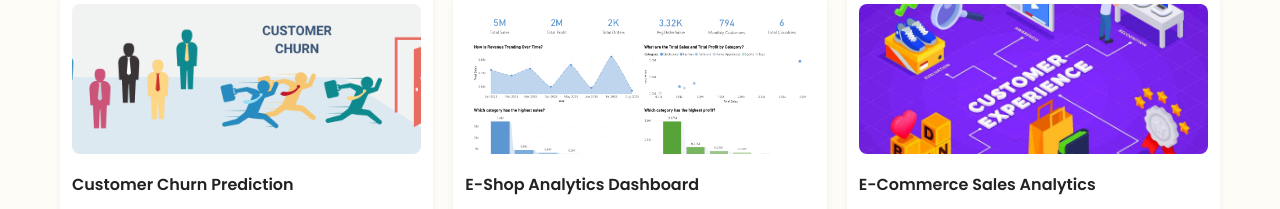
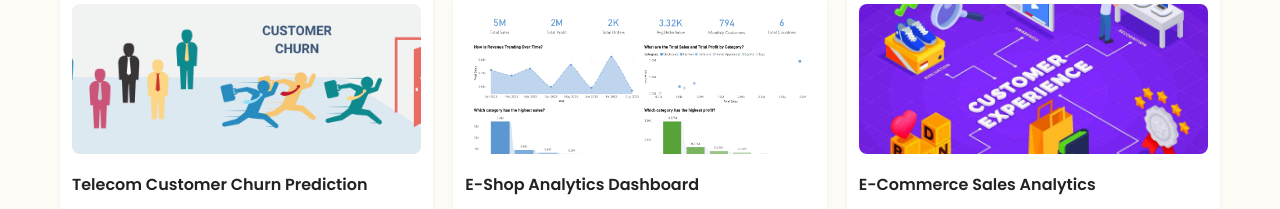
Before and after one commit to avnish22/AvnishThakurPortfolio.github.io, a plain HTML site: page index.html in a window 1280 px wide. Shown: the part 2565-2774 px from the top of the page. Drawn offline with Linux system fonts and the light colour scheme.

Commit message:
index.html

```diff
--- a/index.html
+++ b/index.html
@@ -149,7 +149,7 @@
       <!-- Project 1 -->
       <article class="project-card">
         <img src="churn.png" alt="Customer Churn">
-        <h4>Customer Churn Prediction</h4>
+        <h4>Telecom Customer Churn Prediction</h4>
         <p>
           End-to-end project (Python + ML + Statistics). Processed 7K+ telecom records, engineered features, built Logistic Regression model (79% accuracy), and delivered insights on churn drivers.
         </p>
```
